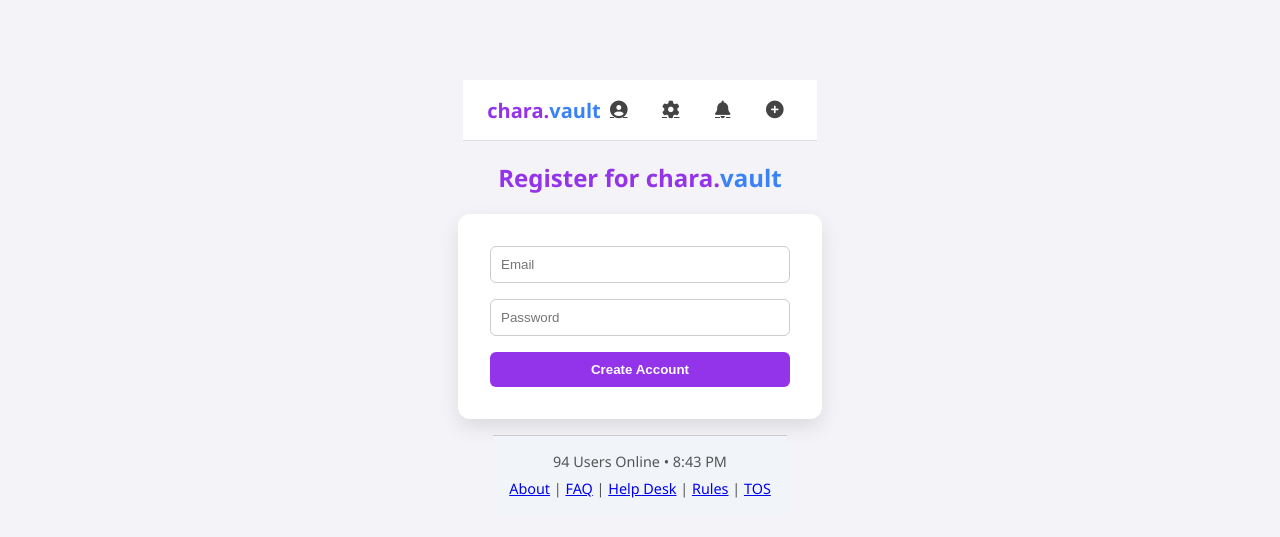
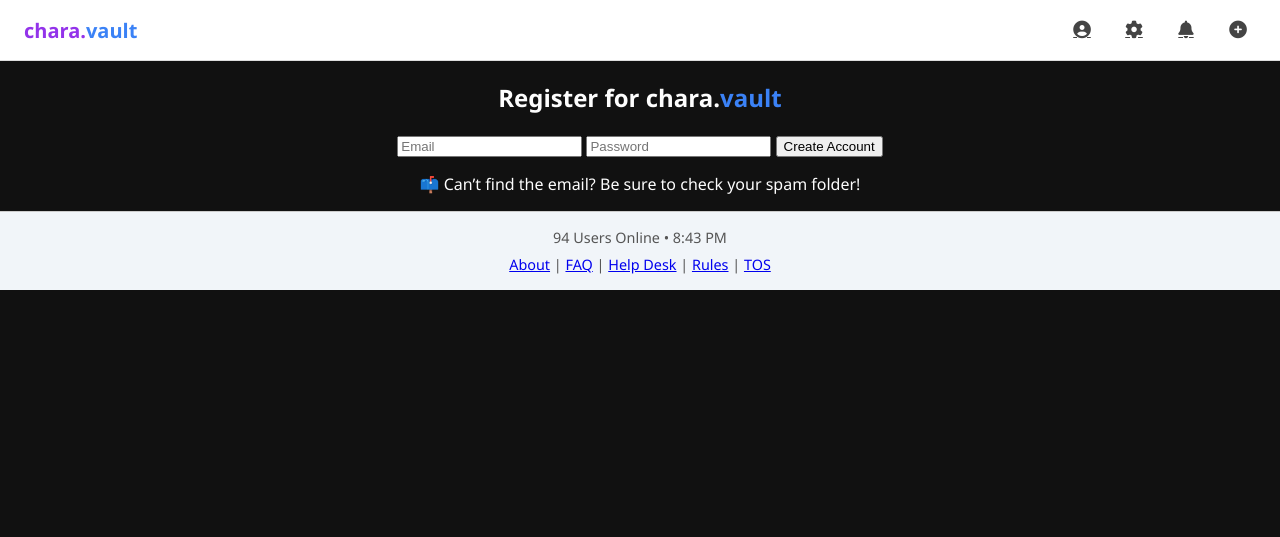
Before and after one commit to gummygyaru/test, a Jekyll site: the page built from register.html, in a window 1280 px wide. Shown: the top 537 px of the page. Built offline with Jekyll 4.4.1, drawn with Linux system fonts in a browser that asks for light colours; comment, search, counter and statistics services are not loaded.

Commit message:
Update register.html

```diff
--- a/register.html
+++ b/register.html
@@ -13,61 +13,6 @@ title: Register for chara.vault
 
 <p id="message"></p>
 <p id="spam-note">📫 Can’t find the email? Be sure to check your spam folder!</p>
-
-<style>
-  /* You can move this to your main stylesheet later */
-  body {
-    font-family: 'Segoe UI', Tahoma, sans-serif;
-    background: #f4f4f8;
-    display: flex;
-    flex-direction: column;
-    align-items: center;
-    padding-top: 80px;
-  }
-  h2 {
-    color: #9333ea;
-  }
-  form {
-    background: white;
-    padding: 2rem;
-    border-radius: 12px;
-    box-shadow: 0 8px 20px rgba(0, 0, 0, 0.1);
-    width: 300px;
-    display: flex;
-    flex-direction: column;
-  }
-  input {
-    padding: 10px;
-    margin-bottom: 1rem;
-    border: 1px solid #ccc;
-    border-radius: 6px;
-  }
-  button {
-    background: #9333ea;
-    color: white;
-    padding: 10px;
-    border: none;
-    border-radius: 6px;
-    font-weight: bold;
-    cursor: pointer;
-  }
-  button:hover {
-    background: #7e22ce;
-  }
-  #message {
-    margin-top: 1rem;
-    color: #e11d48;
-  }
-  #message.success {
-    color: #10b981;
-  }
-  #spam-note {
-    font-size: 0.9rem;
-    color: #555;
-    margin-top: 0.5rem;
-    display: none;
-  }
-</style>
 
 <script type="module">
   import { initializeApp } from "https://www.gstatic.com/firebasejs/11.10.0/firebase-app.js";
```
Also changed, not shown: other parts of register.html (+0 -4 lines).
